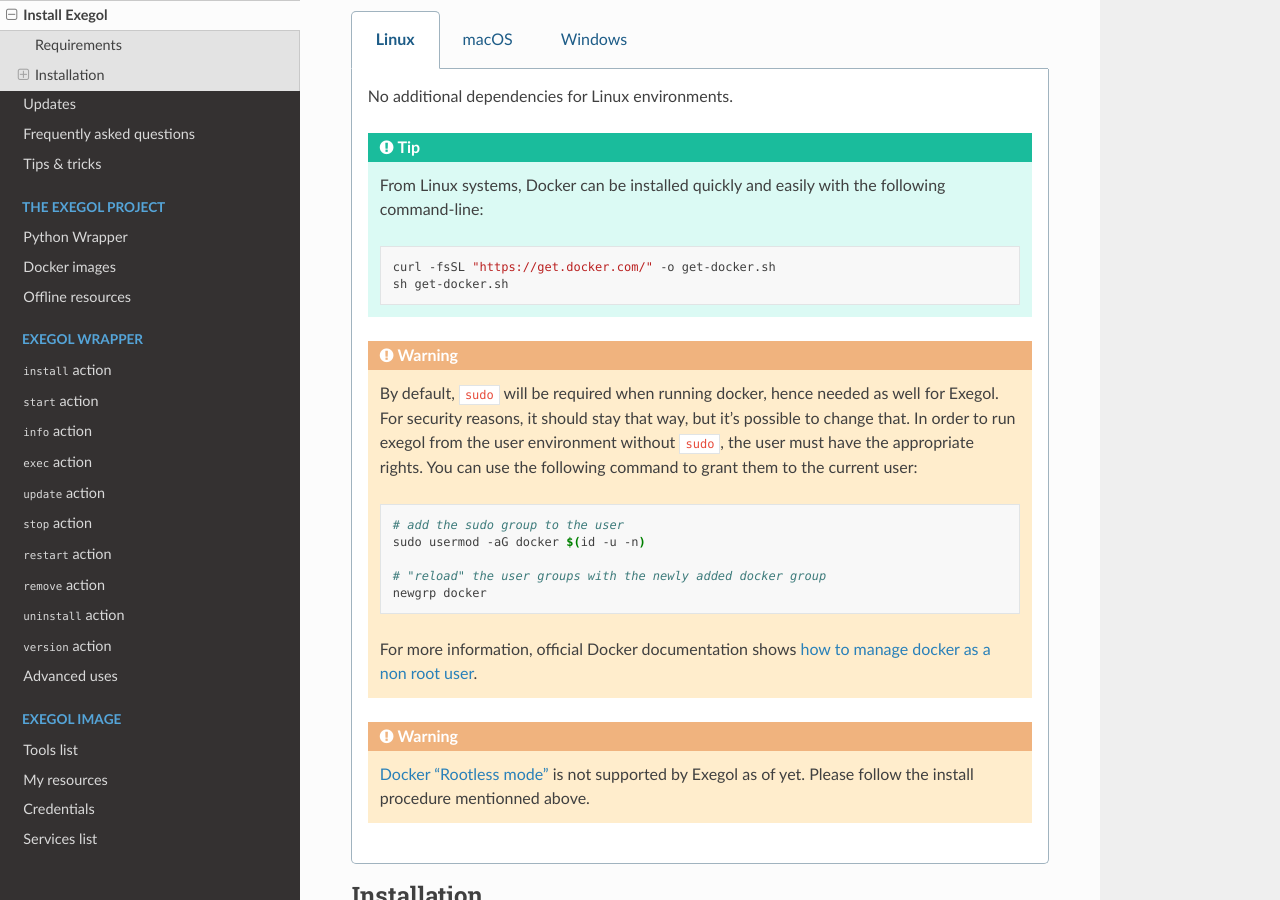
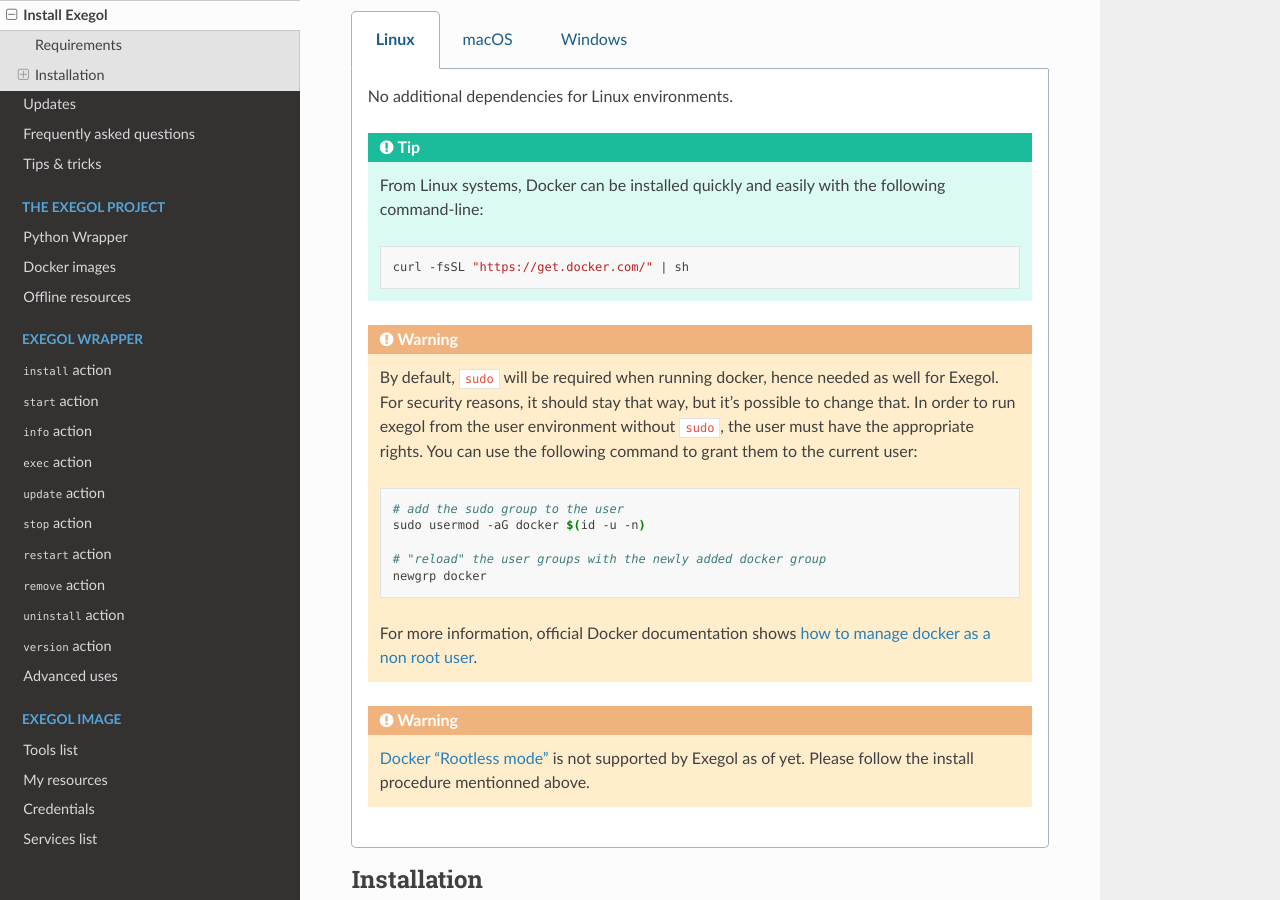
Before and after one commit to ThePorgs/Exegol-docs, a Sphinx documentation site: the page built from source/getting-started/install.rst, in a window 1280 px wide and 900 px high, scrolled down 1004 px. Built offline with Sphinx 7.4.7 and the Read the Docs theme 2.0.0, drawn with Linux system fonts in a browser that asks for light colours.

Commit message:
Oneliner docker install

```diff
--- a/source/getting-started/install.rst
+++ b/source/getting-started/install.rst
@@ -41,8 +41,7 @@
 
            .. code-block:: bash
 
-              curl -fsSL "https://get.docker.com/" -o get-docker.sh
-              sh get-docker.sh
+              curl -fsSL "https://get.docker.com/" | sh
 
         .. warning::
 
```
